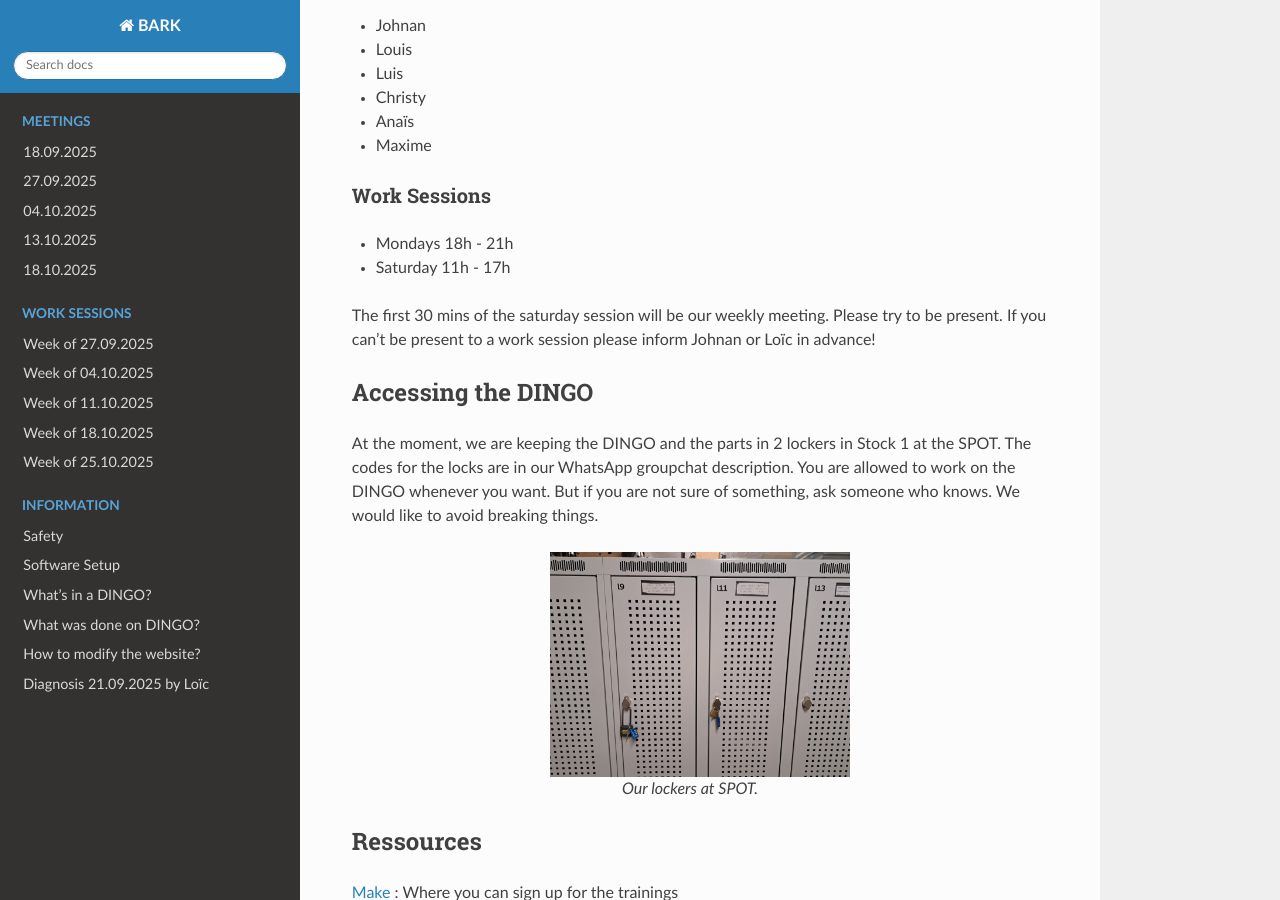
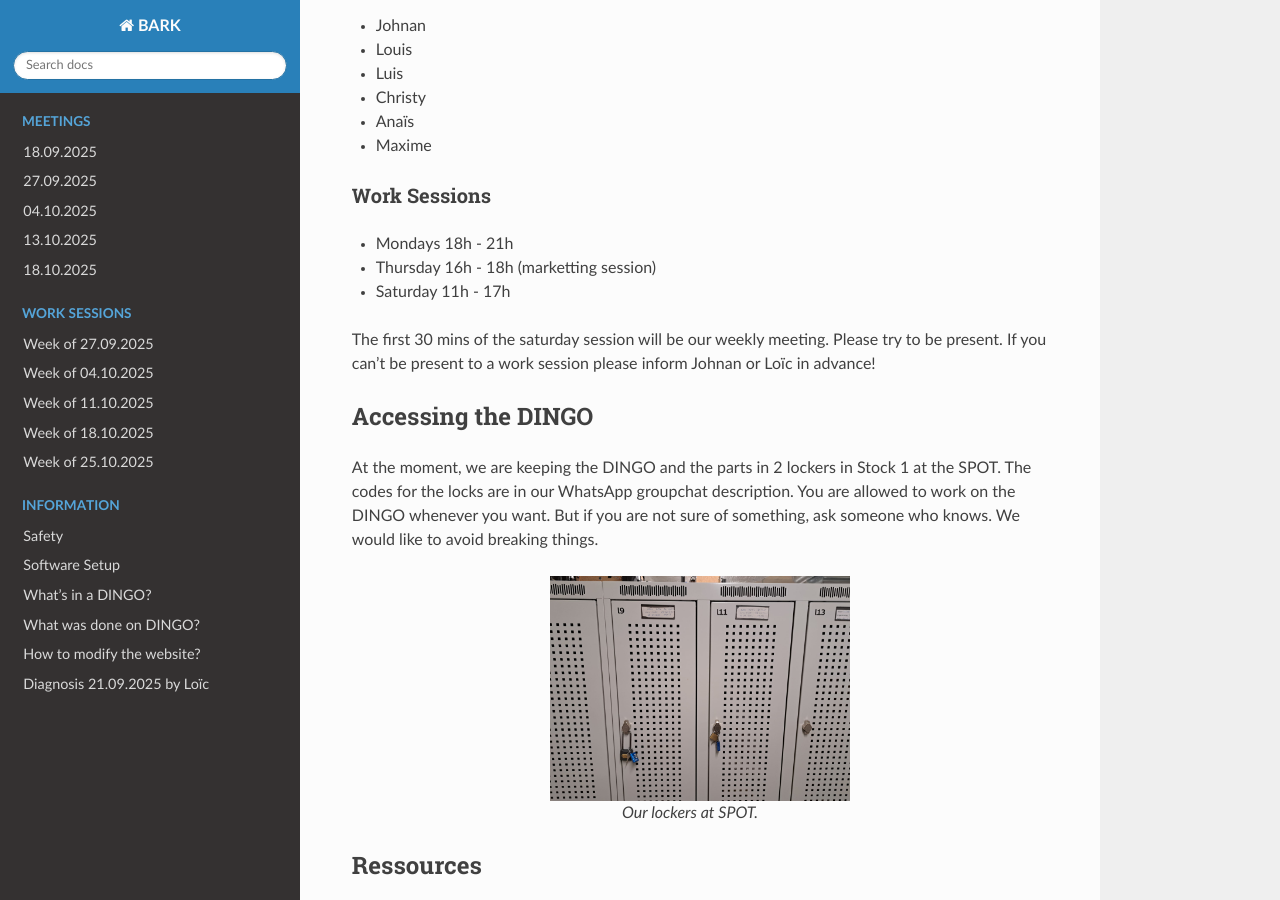
Before and after one commit to lolothecoder/BARK_Documentation, a Sphinx documentation site: the page built from docs/source/index.rst, in a window 1280 px wide and 900 px high, scrolled down 900 px. Built offline with Sphinx 7.4.7 and the Read the Docs theme 3.1.0, drawn with Linux system fonts in a browser that asks for light colours.

Commit message:
extra work session

```diff
--- a/docs/source/index.rst
+++ b/docs/source/index.rst
@@ -51,6 +51,7 @@ Work Sessions
 ~~~~~~~~~~~~~
 
 * Mondays 18h - 21h
+* Thursday 16h - 18h (marketting session)
 * Saturday 11h - 17h
 
 The first 30 mins of the saturday session will be our weekly meeting. Please try to be present.
```
Also changed, not shown: docs/source/information/0_safety.rst (line endings or trailing spaces), docs/source/information/1_Software_setup.rst (line endings or trailing spaces).
